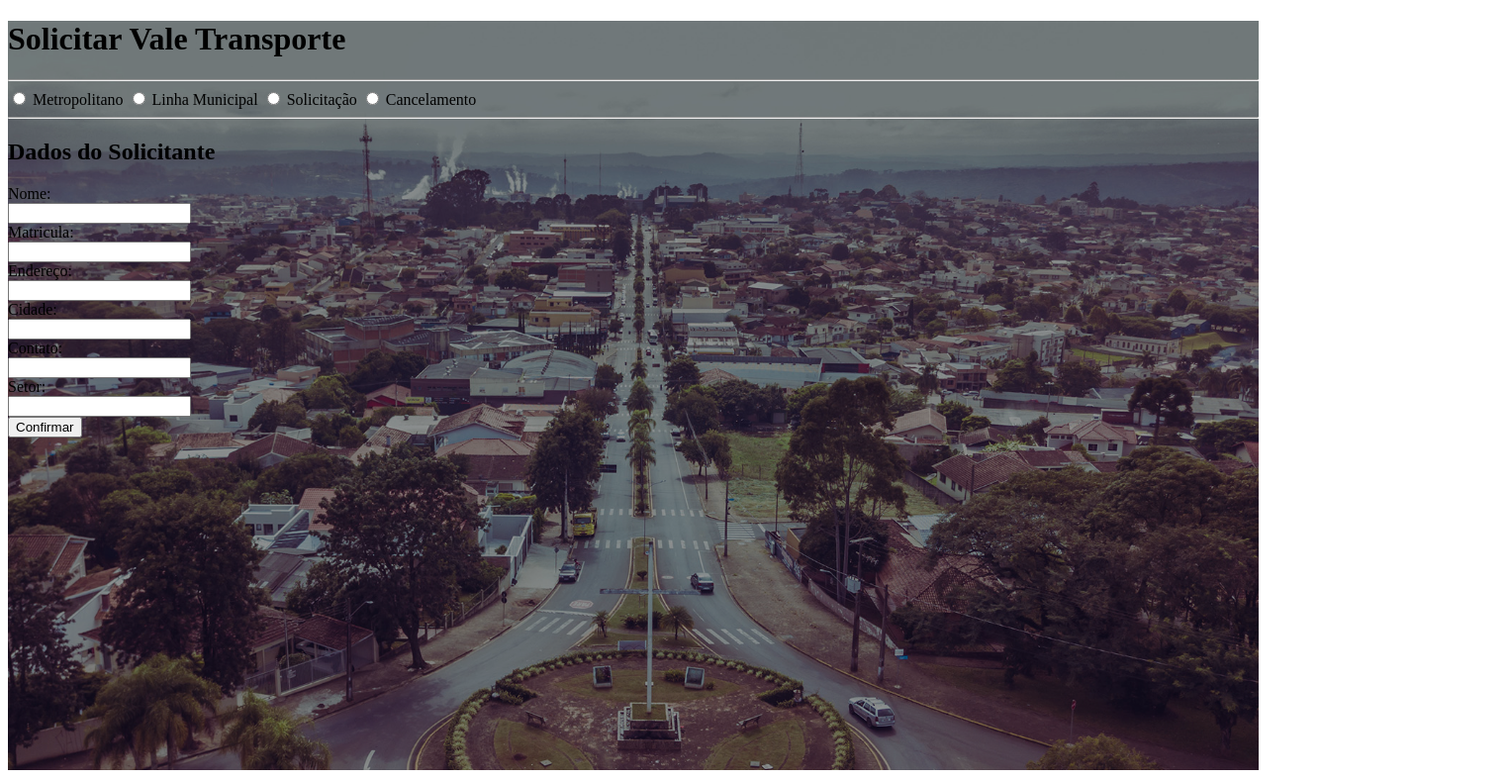
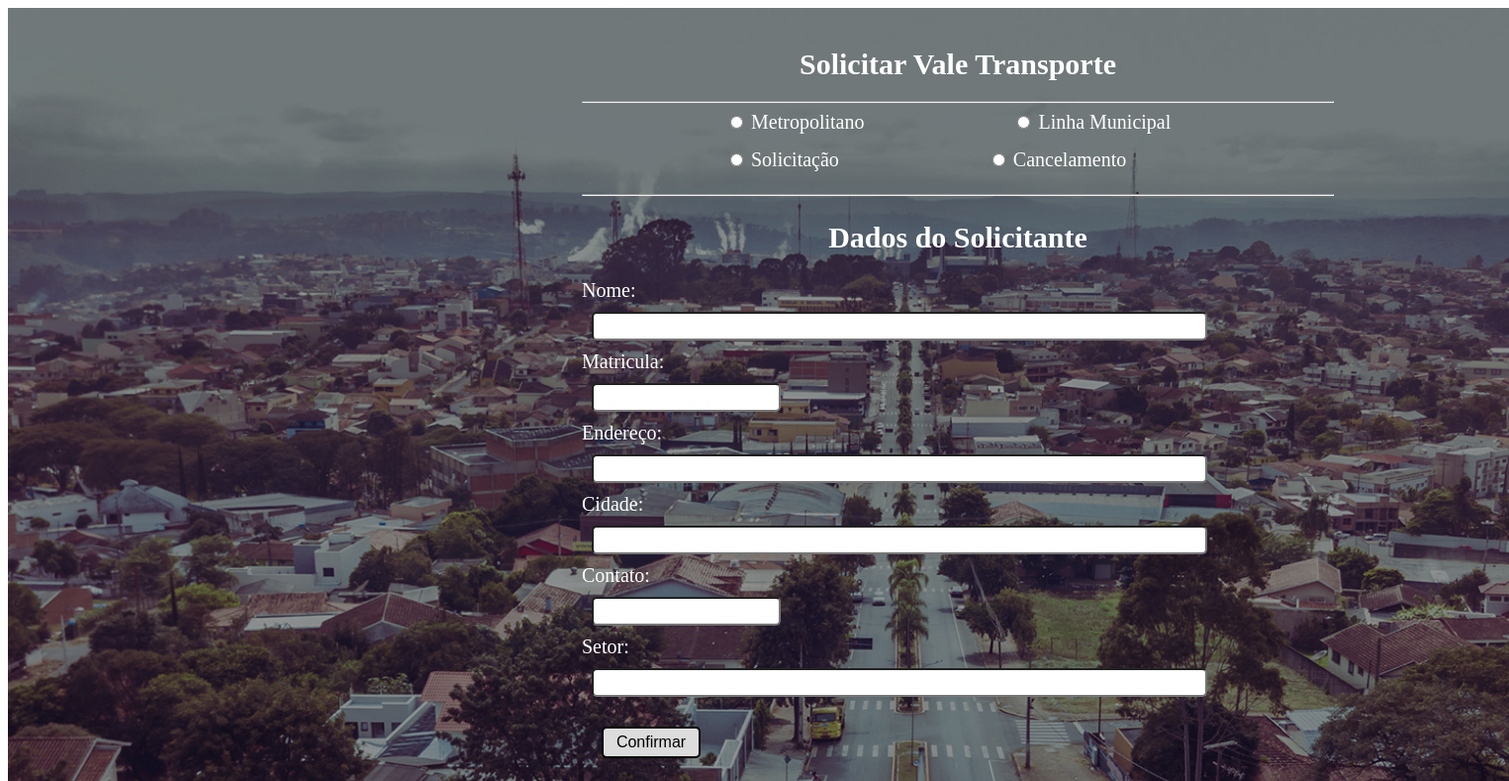
Before and after one commit to KollerZx/Token-Services, a website: page transporte.html in a window 1280 px wide. Shown: the top 789 px of the page at 99% size, 1525 px wide, since content can reach past the window. Drawn offline with Linux system fonts and the light colour scheme.

Commit message:
Update styles.css

```diff
--- a/css/styles.css
+++ b/css/styles.css
@@ -5,7 +5,7 @@
     content: "";
     position: absolute;
     width: 100%;
-    height: 110%;
+    height: 100%;
     top:0px;
     left:0px;
     background-image: url(../img/telemaco-borba.png);
@@ -19,8 +19,8 @@
 .background-vt::before{
     content: "";
     position: absolute;
-    width: 100%;
-    height: 180%;
+    width: 120%;
+    height: 150%;
     top:0px;
     left:0px;
     background-image: url(../img/tb-trans.png);
@@ -28,3 +28,88 @@
     filter:grayscale(10%) brightness(60%);
     z-index: -1;
 }
+body{
+    color: white;
+}
+.title{
+    font-weight: bolder;
+    padding: 20px;
+    font-size: x-large;
+    text-align:center ;
+}
+.buttons{
+    background-color: gray;
+    padding: 10px;
+    border-radius: 8px;
+    border-style: groove;
+    border-width: 2px;
+    width: 200px;
+    margin-bottom: 20px;
+    text-align: center;
+}
+.buttons:hover{
+    opacity: 0.7;
+}
+
+footer{
+    text-align: center;
+
+}
+main{
+    margin: 20px 0;
+    padding: 10px;
+
+}
+main div{
+    margin: 0 auto;
+    padding: 15px;
+    margin: 5px auto;
+}
+form{
+    max-width: 760px;
+    width: 70%;
+    padding: 20px;
+    left: -50%;
+    top:-100%;
+    transform: translate(70%);
+}
+body h1,h2{
+    text-align: center;
+    font-size: 30px;
+}
+form input {
+    border-radius: 5px;
+}
+form input[type=text]{
+    width: 80%;
+    padding: 5px;
+    margin: 10px;
+}
+form input[type=number]{
+    padding: 5px;
+    margin: 10px;
+}
+form input[type=tel]{
+    padding: 5px;
+    margin: 10px;
+}
+form input[type=radio]{
+   margin-left: 150px;
+   margin-bottom: 20px;
+}
+form label{
+    font-size: 20px;
+}
+form input[type=submit]{
+    font-size: medium;
+    width: 100px;
+    border-radius: 5px;
+    border-style: solid;
+    padding: 5px;
+    margin:20px;
+    cursor: pointer;
+    background-color: gainsboro;
+}
+form input[type=submit]:hover{
+    opacity: 0.8;
+}
```
